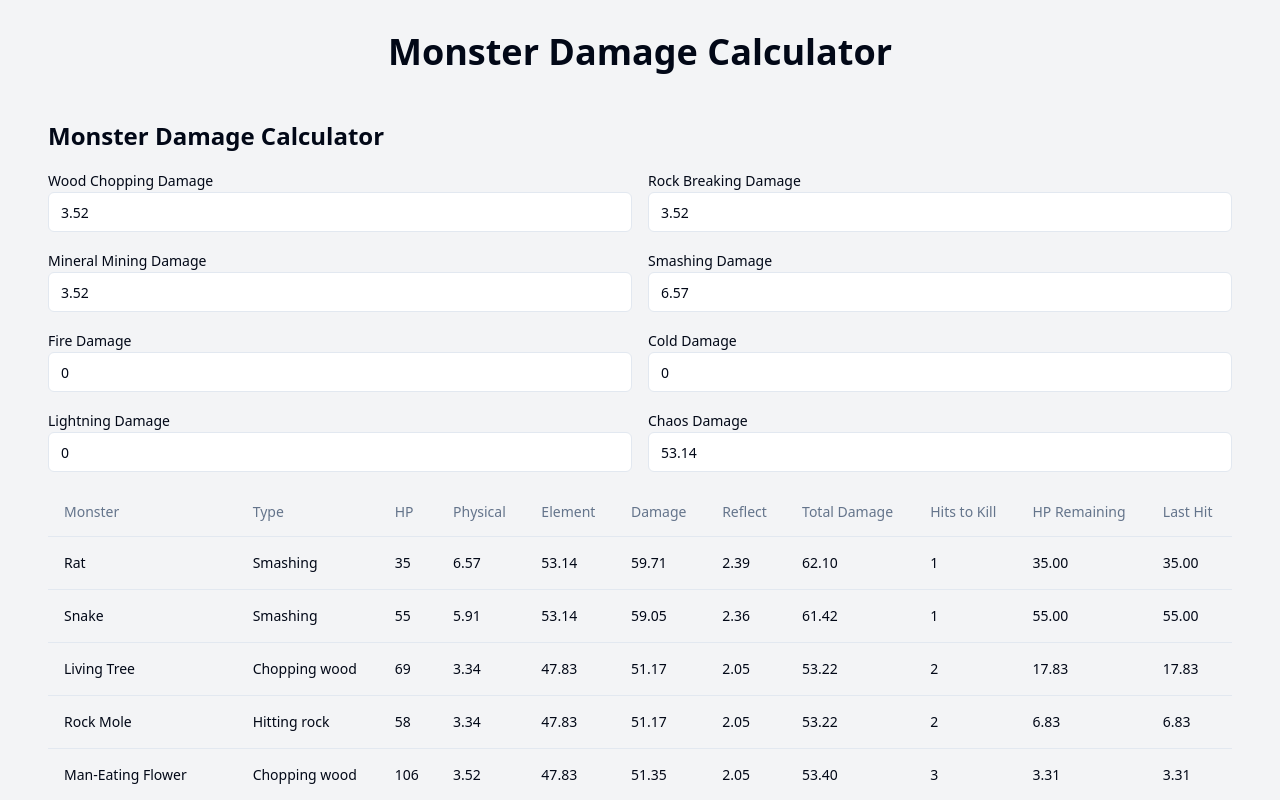
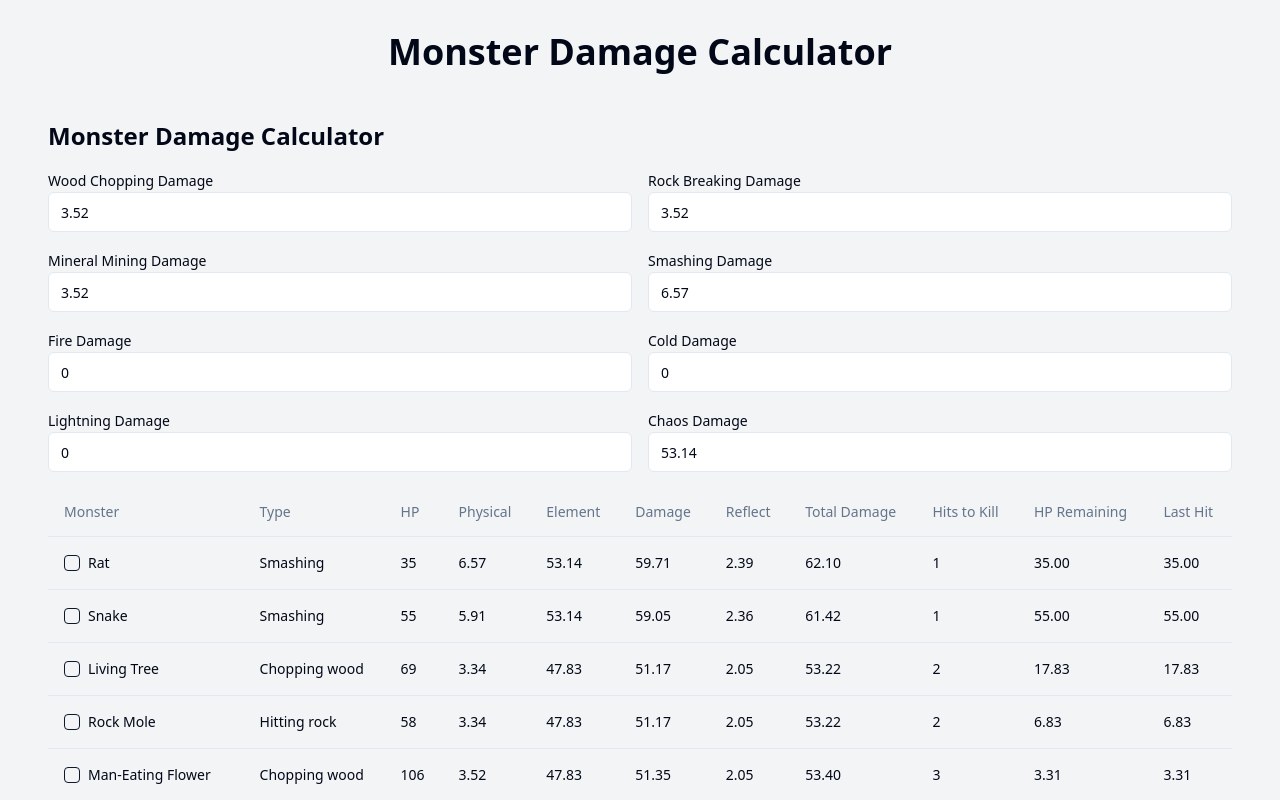
Before and after one commit to bensoro2/monster-math-magic-02, a React (Vite) app: page / in a window 1280 px wide. Shown: the top 800 px of the page. Built offline with nearby package versions, Linux system fonts and the light colour scheme.

Commit message:
Add checkbox for monster names
Implement a checkbox next to each monster's name in the Monster Damage Calculator to indicate if it is checked.
[skip gpt_engineer]

```diff
--- a/src/components/MonsterDamageCalculator.jsx
+++ b/src/components/MonsterDamageCalculator.jsx
@@ -9,6 +9,7 @@ import {
 } from "@/components/ui/table";
 import { Input } from "@/components/ui/input";
 import { Label } from "@/components/ui/label";
+import { Checkbox } from "@/components/ui/checkbox";
 
 const MonsterDamageCalculator = () => {
   const [playerStats, setPlayerStats] = useState({
@@ -26,6 +27,8 @@ const MonsterDamageCalculator = () => {
     },
     skillDamage: 4
   });
+
+  const [checkedMonsters, setCheckedMonsters] = useState({});
 
   const monsters = [
     { name: "Rat", type: "Smashing", hp: 35, resistances: { physical: 0, fire: 20, cold: 50, lightning: 20, chaos: 0 } },
@@ -147,6 +150,13 @@ const MonsterDamageCalculator = () => {
     }));
   };
 
+  const handleMonsterCheck = (monsterName) => {
+    setCheckedMonsters(prev => ({
+      ...prev,
+      [monsterName]: !prev[monsterName]
+    }));
+  };
+
   return (
     <div className="container mx-auto p-4">
       <h2 className="text-2xl font-bold mb-4">Monster Damage Calculator</h2>
@@ -245,7 +255,16 @@ const MonsterDamageCalculator = () => {
             const damageStats = calculateDamage(monster);
             return (
               <TableRow key={monster.name}>
-                <TableCell>{monster.name}</TableCell>
+                <TableCell>
+                  <div className="flex items-center space-x-2">
+                    <Checkbox
+                      id={`check-${monster.name}`}
+                      checked={checkedMonsters[monster.name] || false}
+                      onCheckedChange={() => handleMonsterCheck(monster.name)}
+                    />
+                    <label htmlFor={`check-${monster.name}`}>{monster.name}</label>
+                  </div>
+                </TableCell>
                 <TableCell>{monster.type}</TableCell>
                 <TableCell>{monster.hp}</TableCell>
                 <TableCell>{damageStats.physical}</TableCell>
```
